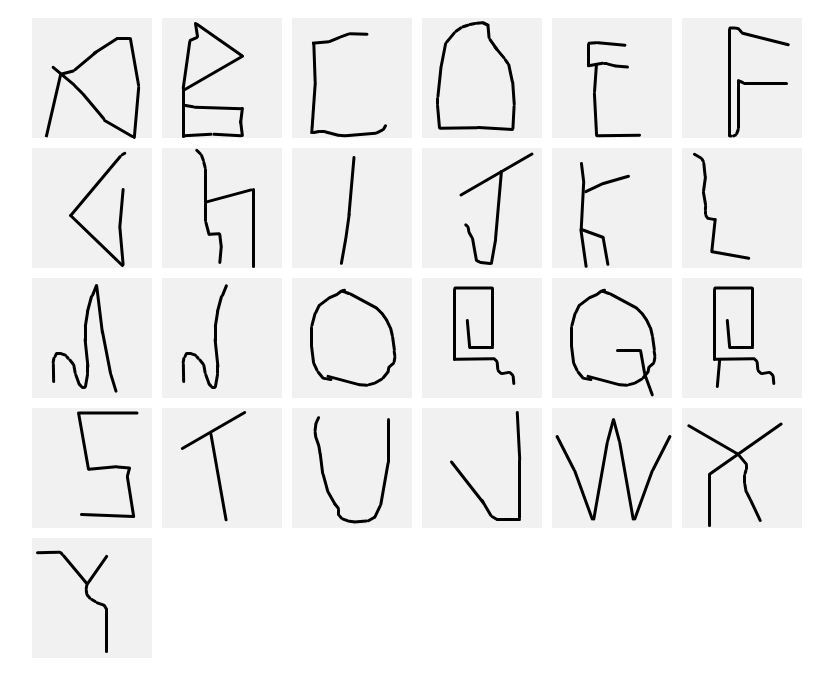
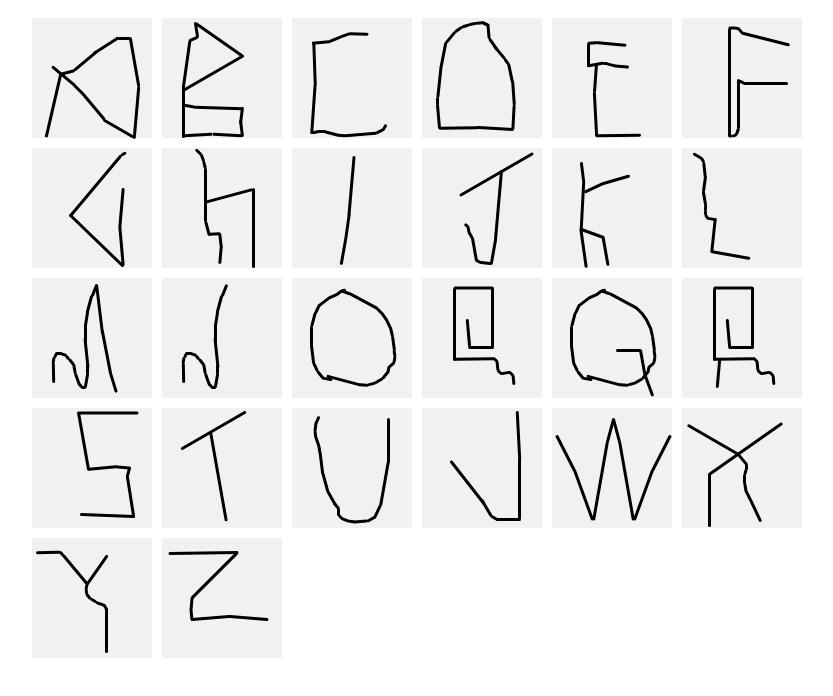
Before and after one commit to mitsn437/mitsn437.github.io, a plain HTML site: page typeface/typefacecode.html in a window 1280 px wide. Shown: the whole page, without its empty margins (208-1041 px from the left). Drawn offline with Linux system fonts and the light colour scheme.

Commit message:
typeface

```diff
--- a/typeface/typefacecode.html
+++ b/typeface/typefacecode.html
@@ -395,6 +395,15 @@
 				<div class="line11y"></div>
 			</div>
 
+			<div class="boxZ">
+				<div class="line1z"></div>
+				<div class="line2z"></div>
+				<div class="line3z"></div>
+				<div class="line4z"></div>
+				<div class="line5z"></div>
+				<div class="line6z"></div>
+			</div>
+
 
 
 		</div>
```
Also changed, not shown: typeface/typeface.html (+1 -1 lines).
